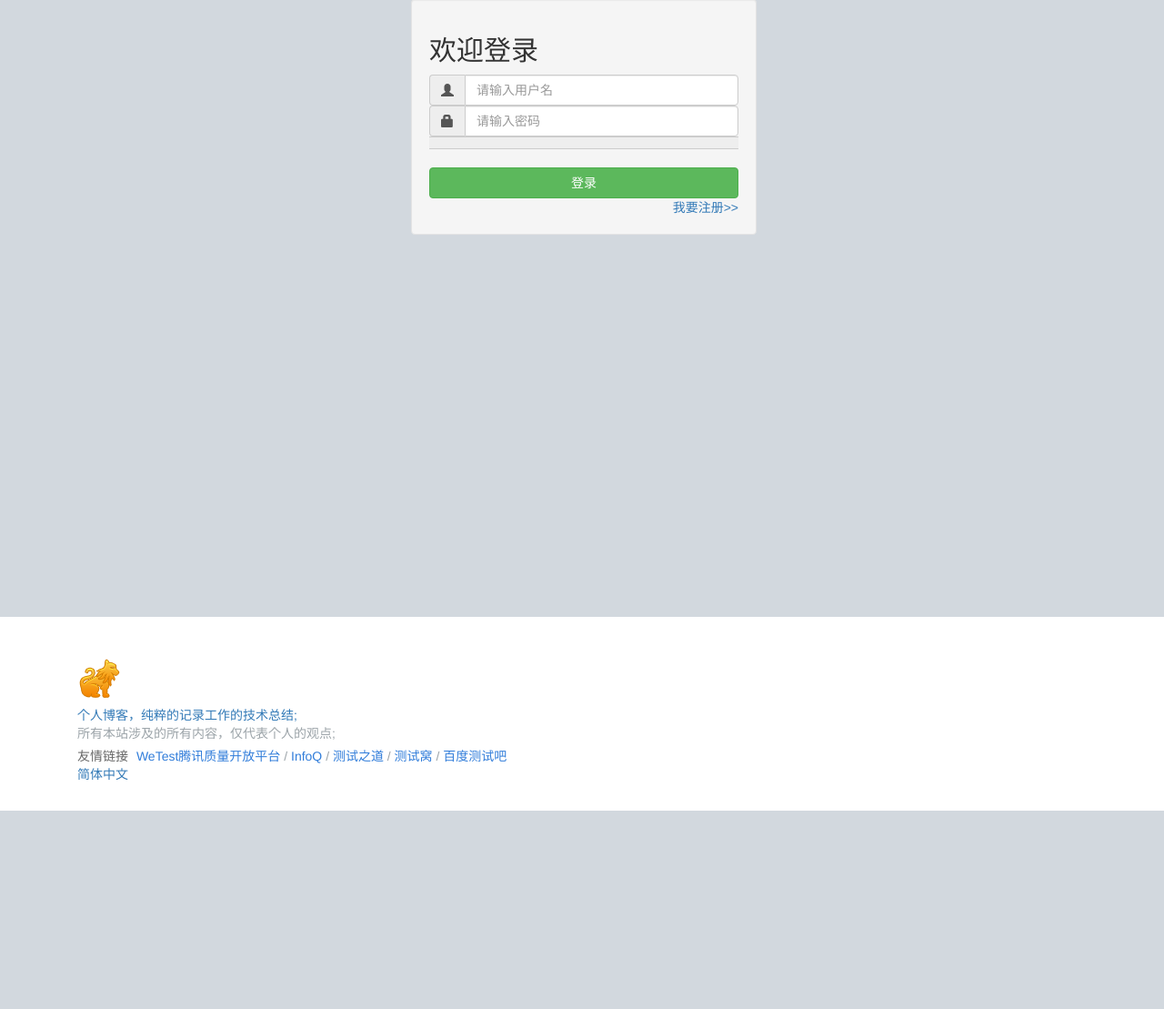
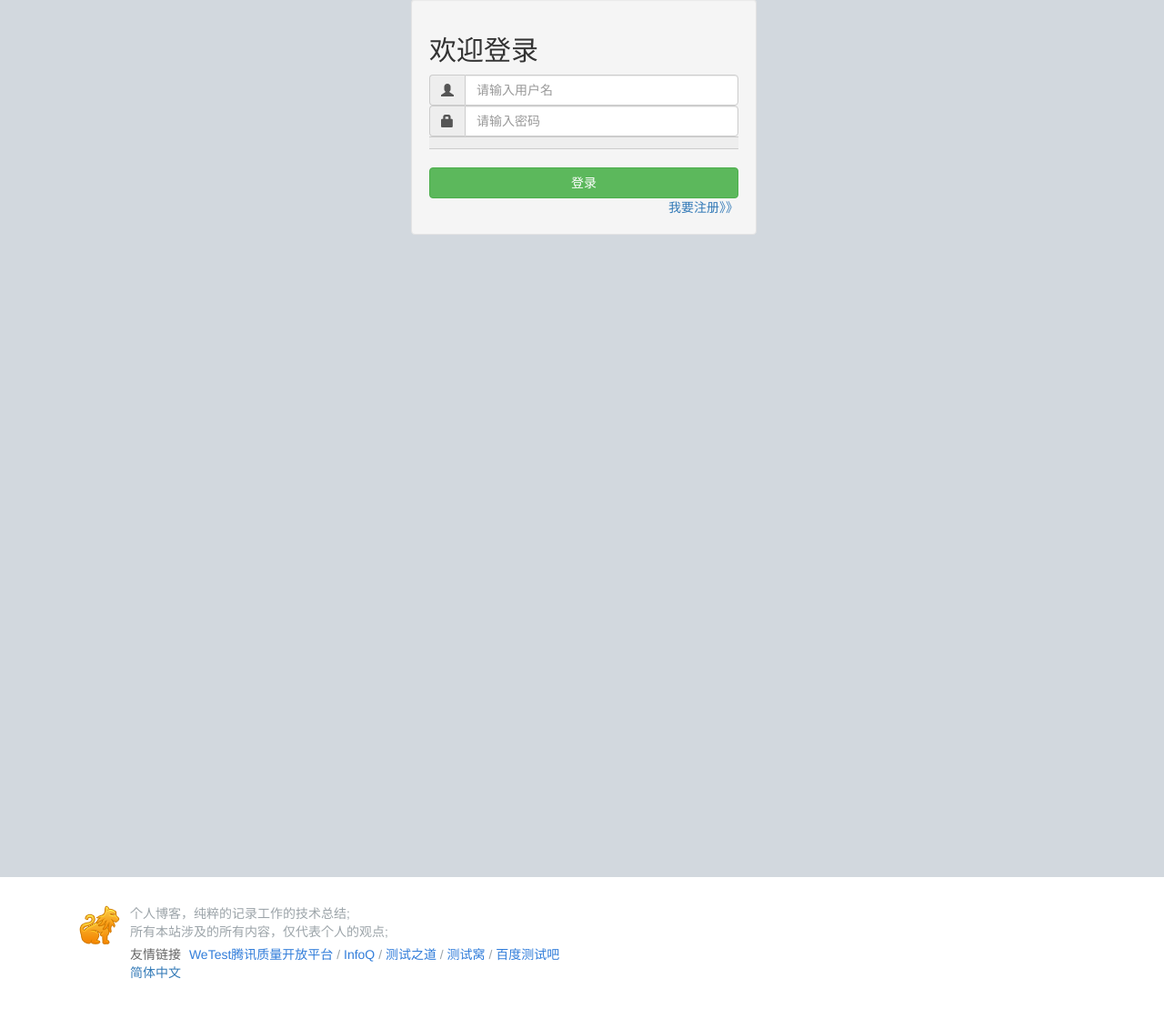
Before and after one commit to gaomengsuijia/langtuteng, a Django app: page /account/login in a window 1280 px wide. Shown: the part 153-1262 px from the top of the page at 91% size. Before the commit the page ends 1044 px from the top, so only its background shows below. Run offline with Django 3.2, Linux system fonts and the light colour scheme; some libraries are stand-ins or nearby versions.

Commit message:
修改footer样式

```diff
--- a/static/blog/css/account.css
+++ b/static/blog/css/account.css
@@ -6,6 +6,7 @@ body{
     display:table;
     height:100%;
     margin-top: 30px;
+    min-height: 900px;
 }
 
 .row{
@@ -30,4 +31,5 @@ body{
     height:100%;
     margin-top: 100px;
     margin-bottom: 65px;
+    min-height: 900px;
 }
--- a/static/blog/css/index.css
+++ b/static/blog/css/index.css
@@ -79,8 +79,12 @@ body{
     color: #666;
 }
 .footer{
-    margin-top: 400px;
+    position: relative;
     padding: 30px;
     background-color: white;
     color: #9CA4A9;
+    bottom: 0px;
+    width: 100%;
+    margin-bottom: 0px;
+    margin-top: 10px;
 }
--- a/templates/account/login.html
+++ b/templates/account/login.html
@@ -23,8 +23,9 @@
                             <span class="input-group-addon message" id="sizing-addon1">{{ message }}</span>
                         </div>
                         <br/>
-                        <button type="submit" class="btn btn-success btn-block">登录</button>
-                        <a href="{% url 'account:register' %}" class="pull-right">我要注册>> <a/>
+                                <button type="submit" class="btn btn-success btn-block">登录</button>
+                                <a href="{% url 'account:register' %}" class="pull-right">我要注册》》
+                                </a>
                     </form>
                 </div>
             </div>
--- a/templates/blog/article_detail.html
+++ b/templates/blog/article_detail.html
@@ -9,7 +9,7 @@
     <div class="row" >
         <div class="col-xs-6 col-sm-3 col-md-12">
         <div class="article_header">
-            <h3 class="a_title">我是标题我是标题我是标题我是标题我是标题我是标题我是标题我是标题</h3>
+            <h3 class="a_title">{{ article.title }}</h3>
             <div class="info">
                 <span>发表于:{{ article.create_time }}</span>
                 <span>阅读量：{{ total_views }}</span>
@@ -58,7 +58,9 @@
 
                                       <span class="opts  pull-right">
                                           <span class="hideable">
-                                              <a data-toggle="tooltip"  href="?order_by=created_at&amp;#replies"><i class="glyphicon glyphicon-remove"></i></a>
+                                              <a data-toggle="tooltip"  href="?order_by=created_at&amp;#replies">
+{#                                                  <i class="glyphicon glyphicon-remove"></i>#}
+                                              </a>
                                          </span>
                                       </span>
                                     </div>
```
Also changed, not shown: langtuteng/settings.py (+9 -24 lines).
